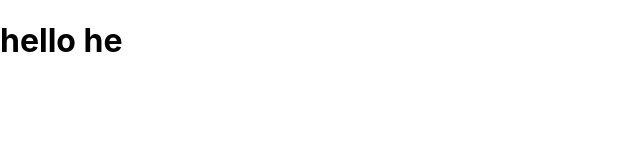
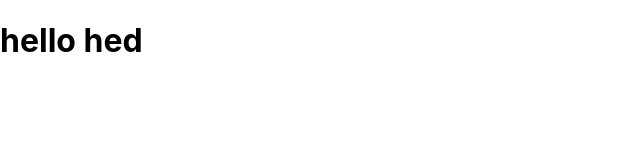
Before and after one commit to Rosa-musi/reward-store, a React (Create React App) app: page / in a window 1280 px wide. Shown: the top 160 px of the page, without its empty margins (0-640 px from the left). Built offline with nearby package versions, Linux system fonts and the light colour scheme.

Commit message:
prueb escribo aquí algo más largo

```diff
--- a/src/App.js
+++ b/src/App.js
@@ -2,7 +2,7 @@
 function App() {
   return (
     <div>
-      <h1>hello he</h1>
+      <h1>hello hed</h1>
     </div>
   );
 }
```
